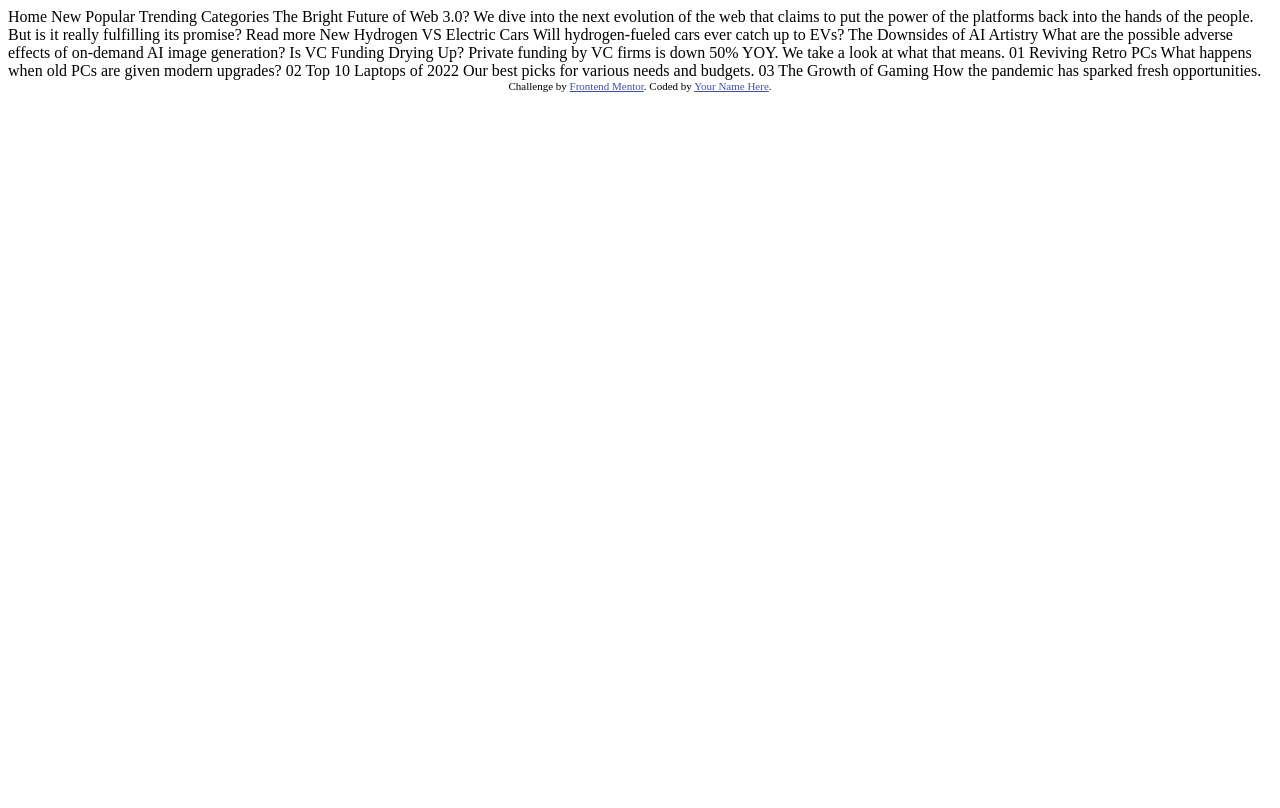
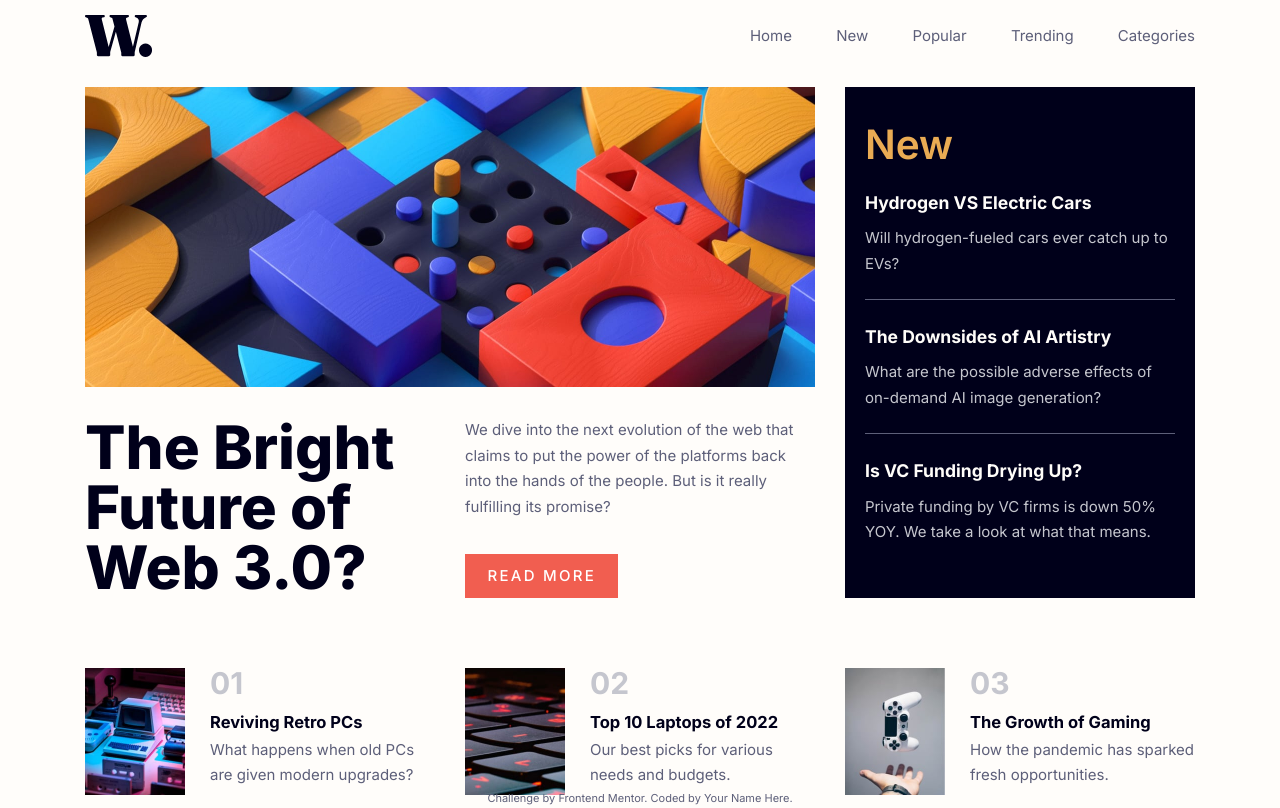
Before and after one commit to 2emeagauche/frontEndMentorChallenge-newsHP, a website: page index.html in a window 1280 px wide. Drawn offline with Linux system fonts and the light colour scheme.

Commit message:
Styling  page almost done

```diff
--- /dev/null
+++ b/assets/index.js
@@ -0,0 +1,11 @@
+const openMenuButton = document.querySelector('.open-menu');
+const closeMenuButton = document.querySelector('.close-menu');
+const nav = document.querySelector('#mainNav');
+
+openMenuButton.addEventListener(('click, touchstart'), (e) => {
+    nav.classList.add('menuOpen');
+})
+
+closeMenuButton.addEventListener(('click, touchstart'), (e) => {
+    nav.classList.remove('menuOpen');
+})
--- a/index.html
+++ b/index.html
@@ -1,60 +1,132 @@
 <!DOCTYPE html>
 <html lang="en">
   <head>
-  <meta charset="UTF-8">
-  <meta name="viewport" content="width=device-width, initial-scale=1.0"> <!-- displays site properly based on user's device -->
+    <meta charset="UTF-8" />
+    <meta name="viewport" content="width=device-width, initial-scale=1.0" />
+    <!-- displays site properly based on user's device -->
 
-  <link rel="icon" type="image/png" sizes="32x32" href="./assets/images/favicon-32x32.png">
+    <link
+      rel="icon"
+      type="image/png"
+      sizes="32x32"
+      href="./assets/images/favicon-32x32.png"
+    />
 
     <title>Frontend Mentor | News homepage</title>
 
     <!-- Feel free to remove these styles or customise in your own stylesheet 👍 -->
     <style>
-    .attribution { font-size: 11px; text-align: center; }
-    .attribution a { color: hsl(228, 45%, 44%); }
+      @import url("https://fonts.googleapis.com/css2?family=Inter:wght@400;500;600;700;800&display=swap");
     </style>
+    <link rel="stylesheet" href="./assets/css/main.css" />
   </head>
   <body>
-
-  Home
-  New
-  Popular
-  Trending
-  Categories
-
-  The Bright Future of Web 3.0?
-
-  We dive into the next evolution of the web that claims to put the power of the platforms back into the hands of the people.
-  But is it really fulfilling its promise?
-
-  Read more
-
-  New
-
-  Hydrogen VS Electric Cars
-  Will hydrogen-fueled cars ever catch up to EVs?
-
-  The Downsides of AI Artistry
-  What are the possible adverse effects of on-demand AI image generation?
-
-  Is VC Funding Drying Up?
-  Private funding by VC firms is down 50% YOY. We take a look at what that means.
-
-  01
-  Reviving Retro PCs
-  What happens when old PCs are given modern upgrades?
-
-  02
-  Top 10 Laptops of 2022
-  Our best picks for various needs and budgets.
-
-  03
-  The Growth of Gaming
-  How the pandemic has sparked fresh opportunities.
-
+    <div class="wrapper">
+      <header>
+        <img src="./assets/images/logo.svg" alt="logo of the company" />
+        <button
+          class="mobile-only open-menu"
+          aria-label="reveal main navigation"
+        >
+          <img src="./assets/images/icon-menu.svg" alt="" />
+        </button>
+        <nav id="mainNav">
+          <div class="mainMenu">
+            <ul role="list">
+              <li><a class="" href="#">Home</a></li>
+              <li><a class="" href="#">New</a></li>
+              <li><a class="" href="#">Popular</a></li>
+              <li><a class="" href="#">Trending</a></li>
+              <li><a class="" href="#">Categories</a></li>
+            </ul>
+            <button
+              class="mobile-only close-menu"
+              aria-label="hide main navigation"
+            >
+              <img src="./assets/images/icon-menu-close.svg" alt="" />
+            </button>
+          </div>
+        </nav>
+      </header>
+      <main>
+        <section class="presentation">
+          <picture class="main-visual-container">
+            <source
+              media="(max-width: 499px)"
+              srcset="./assets/images/image-web-3-mobile.jpg"
+            />
+            <source
+              media="(min-width: 500px)"
+              srcset="./assets/images/image-web-3-desktop.jpg"
+            />
+            <img src="./assets/images/image-web-3-desktop.jpg" alt="" />
+          </picture>
+          <h1>The Bright Future of Web 3.0?</h1>
+          <div class="aside-title">
+            <p>
+              We dive into the next evolution of the web that claims to put the
+              power of the platforms back into the hands of the people. But is
+              it really fulfilling its promise?
+            </p>
+            <button class="cta">Read more</button>
+          </div>
+        </section>
+        <aside>
+          <h2>New</h2>
+          <ul role="list">
+            <li>
+              <h3><a class="" href="#">Hydrogen VS Electric Cars</a></h3>
+              <p>Will hydrogen-fueled cars ever catch up to EVs?</p>
+            </li>
+            <li>
+              <h3><a class="" href="#">The Downsides of AI Artistry</a></h3>
+              <p>
+                What are the possible adverse effects of on-demand AI image
+                generation?
+              </p>
+            </li>
+            <li>
+              <h3><a class="" href="#">Is VC Funding Drying Up?</a></h3>
+              <p>
+                Private funding by VC firms is down 50% YOY. We take a look at
+                what that means.
+              </p>
+            </li>
+          </ul>
+        </aside>
+      </main>
+      <footer>
+        <ol role="list">
+          <li>
+            <img src="./assets/images/image-retro-pcs.jpg" alt="" ar />
+            <h2>01</h2>
+            <h3><a class="" href="#">Reviving Retro PCs</a></h3>
+            <p>What happens when old PCs are given modern upgrades?</p>
+          </li>
+          <li>
+            <img src="./assets/images/image-top-laptops.jpg" alt="" />
+            <h2>02</h2>
+            <h3><a class="" href="#">Top 10 Laptops of 2022</a></h3>
+            <p>Our best picks for various needs and budgets.</p>
+          </li>
+          <li>
+            <img src="./assets/images/image-gaming-growth.jpg" alt="" />
+            <h2>03</h2>
+            <h3><a class="" href="#">The Growth of Gaming</a></h3>
+            <p>How the pandemic has sparked fresh opportunities.</p>
+          </li>
+        </ol>
+      </footer>
+    </div>
     <div class="attribution">
-    Challenge by <a href="https://www.frontendmentor.io?ref=challenge" target="_blank">Frontend Mentor</a>.
-    Coded by <a href="#">Your Name Here</a>.
+      Challenge by
+      <a
+        class=""
+        href="https://www.frontendmentor.io?ref=challenge"
+        target="_blank"
+        >Frontend Mentor</a
+      >. Coded by <a class="" href="#">Your Name Here</a>.
     </div>
+    <script src="./assets/index.js "></script>
   </body>
 </html>
--- /dev/null
+++ b/src/scss/colors.scss
@@ -0,0 +1,7 @@
+
+$orange: hsl(35, 77%, 62%);
+$red: hsl(5, 85%, 63%);
+$white: hsl(36, 100%, 99%);
+$blueish: hsl(233, 8%, 79%);
+$blue: hsl(236, 13%, 42%);
+$darkBlue: hsl(240, 100%, 5%);
--- /dev/null
+++ b/src/scss/fonts.scss
@@ -0,0 +1,2 @@
+$baseFSize: 15px;
+$inter: 'Inter', sans-serif;
--- /dev/null
+++ b/src/scss/main.scss
@@ -0,0 +1,295 @@
+@charset 'utf-8';
+
+@import 'reset.scss';
+@import 'colors.scss';
+@import 'fonts.scss';
+
+html{
+    font-size: $baseFSize;
+}
+
+body{
+    background: $white;
+    color: $blue;
+    font-family: $inter;
+    font-size: $baseFSize;
+    display: flex;
+    justify-content: center;
+    align-items: center;
+    position: relative;
+    padding: 15px;
+    line-height: 1.7;
+}
+
+
+a {
+    &:link, &:visited, &:hover, &:active{
+        color: inherit;
+        text-decoration: none;
+    }
+    &:focus{
+        text-decoration: underline;
+        outline: none;
+    }
+    &:hover, &:focus{
+        color: $red;
+    }
+
+}
+
+button{
+    border-radius: 0px;
+    border-width: 0px;
+    outline-style: none;
+    background: none;
+    cursor: pointer;
+}
+
+.attribution{
+    position: absolute;
+    bottom:0;
+    font-size: 11px;
+}
+
+.wrapper{
+    max-width: 1110px;
+}
+
+header{
+    display: flex;
+    justify-content: space-between;
+    margin-bottom: 2rem;
+    & > img {
+        height: 2rem;
+    }
+    #mainNav{
+        width: auto;
+        height: auto;
+        position: absolute;
+        z-index: 1;
+        top: 0px;
+        right: 0px;
+        bottom: 0px;
+        left: 0px;
+        transition: background-color 0.2s;
+        .mainMenu{
+            background: $white;
+            width: auto;
+            height: auto;
+            position: absolute;
+            z-index: 0;
+            top: 0px;
+            right: -70vw;
+            bottom: 0px;
+            left: 101vw;
+            display: flex;
+            justify-content: space-between;
+            align-items: start;
+            transition: all 0.2s;
+            ul{
+                font-size: 1.2rem;
+                padding-left: 2rem;
+                margin-top: 7rem;
+                color: $darkBlue;
+                li{
+                    margin-bottom: 0.8rem;
+                }
+            }
+            .close-menu{
+                position: absolute;
+                top: 0.9rem;
+                right: 1rem;
+            }
+        }
+        &.menuOpen{
+            background: rgba($color: #000000, $alpha: 0.5);
+            .mainMenu{
+                left: 30vw;
+                right: 0vw;
+            }
+        }
+    }
+}
+
+.presentation{
+    margin-bottom: 70px;
+}
+
+.main-visual-container{
+    margin-bottom: 1rem;
+}
+
+h1{
+    color: $darkBlue;
+    font-size: 2.6rem;
+    font-weight: 800;
+    line-height: 1em;
+    margin: 0rem 0rem 1rem;
+}
+
+.aside-title{
+    p{
+        margin-bottom: 1rem;
+    }
+}
+
+.cta{
+    background: $red;
+    color: white;
+    text-transform: uppercase;
+    font-weight: 500;
+    padding: 0.6em 1.5em;
+    letter-spacing: 0.15rem;
+
+    &:hover, &:focus{
+        background: black;
+        transition: all 300ms;
+    }
+}
+
+aside{
+    background: $darkBlue;
+    color: $blueish;
+    padding: 1rem 20px 2rem;
+    margin-bottom: 70px;
+
+    h2{
+        color: $orange;
+        font-weight: 700;
+        font-size: 2rem;
+        line-height: 1em;
+        margin-bottom: 1.5rem;
+    }
+
+    h3{
+        color: $white;
+        font-weight: 700;
+        margin-bottom: 0.5rem;
+    }
+
+    ul{
+        padding-left: 0px;
+        margin:0;
+    }
+
+    li{
+        border-bottom: 1px solid $blue;
+        padding-bottom: 1.5rem;
+        margin-bottom: 1.5rem;
+
+        &:last-of-type{
+            border-bottom-width: 0px;
+            padding-bottom: 0px;
+            margin-bottom: 0px;
+        }
+    }
+    a:hover, a:focus{
+        color: $orange;
+    }
+}
+
+footer{
+    margin-bottom: 80px;
+    ol{
+        padding-left: 0px;
+        margin: 0px;
+    }
+    li{
+        margin-bottom: 2rem;
+        padding-left: 125px;
+        position: relative;
+        min-height: 125px;
+        &>img{
+            width: 100px;
+            position: absolute;
+            top: 0px;
+            left: 0px;
+        }
+        h2{
+            font-size: 2rem;
+            color: $blueish;
+            line-height: 1;
+            margin-bottom: 1rem;
+        }
+        h3{
+            font-size: 1.1rem;
+            line-height: 1.2;
+            margin-bottom: 0.3rem;
+            color: $darkBlue;
+        }
+    }
+}
+
+@media screen and (min-width: 500px) {
+    header{
+        & > img{
+            height: 42px;
+        }
+        .mobile-only{
+            display: none;
+        }
+        #mainNav{
+            position: static;
+            display: flex;
+            align-items: center;
+            .mainMenu{
+                position: static;
+                display: block;
+                ul {
+                    margin: 0px;
+                    padding: 0px;
+                    font-size: 1rem;
+                    color: $blue;
+                    li{
+                        display: inline-block;
+                        margin-bottom: 0px;
+                        margin-left: 40px;
+                    }
+                }
+            }
+        }
+    }
+    main{
+        display: grid;
+        grid-template-columns: 1fr 1fr 1fr;
+        column-gap: 30px;
+    }
+    aside{
+        display: flex;
+        flex-direction: column;
+        justify-content: center;
+        h2{
+            font-size: 2.7rem;
+            font-weight: 600;
+        }
+    }
+    .presentation{
+        grid-column: 1/3;
+        display: grid;
+        grid-template-columns: 1fr 1fr;
+        column-gap: 30px;
+        row-gap: 30px;
+    }
+    .main-visual-container{
+        grid-column: span 2;
+        margin-bottom: 0px;
+    }
+    h1{
+        margin-bottom: 0px;
+        font-size: 4rem;
+    }
+    .aside-title p{
+        margin-bottom: 35px;
+    }
+    footer {
+        margin-bottom: 0px;
+        ol{
+            display: grid;
+            grid-template-columns: 1fr 1fr 1fr;
+            column-gap: 30px;
+            li{
+                margin-bottom: 0px;
+            }
+        }
+    }
+}
--- /dev/null
+++ b/src/scss/reset.scss
@@ -0,0 +1,76 @@
+/* Reset by Andy Bell */
+
+/* Box sizing rules */
+*,
+*::before,
+*::after {
+  box-sizing: border-box;
+}
+
+/* Remove default margin */
+body,
+h1,
+h2,
+h3,
+h4,
+p,
+figure,
+blockquote,
+dl,
+dd {
+  margin: 0;
+}
+
+/* Remove list styles on ul, ol elements with a list role, which suggests default styling will be removed */
+ul[role='list'],
+ol[role='list'] {
+  list-style: none;
+}
+
+/* Set core root defaults */
+html:focus-within {
+  scroll-behavior: smooth;
+}
+
+/* Set core body defaults */
+body {
+  min-height: 100vh;
+  text-rendering: optimizeSpeed;
+  line-height: 1.5;
+}
+
+/* A elements that don't have a class get default styles */
+a:not([class]) {
+  text-decoration-skip-ink: auto;
+}
+
+/* Make images easier to work with */
+img,
+picture {
+  max-width: 100%;
+  display: block;
+}
+
+/* Inherit fonts for inputs and buttons */
+input,
+button,
+textarea,
+select {
+  font: inherit;
+}
+
+/* Remove all animations, transitions and smooth scroll for people that prefer not to see them */
+@media (prefers-reduced-motion: reduce) {
+  html:focus-within {
+   scroll-behavior: auto;
+  }
+
+  *,
+  *::before,
+  *::after {
+    animation-duration: 0.01ms !important;
+    animation-iteration-count: 1 !important;
+    transition-duration: 0.01ms !important;
+    scroll-behavior: auto !important;
+  }
+}
```
Also changed, not shown: package.json (added, +15 -0 lines), assets/css/main.css (added), 3 other files. Lines whose indentation alone changed are shown as unchanged.
